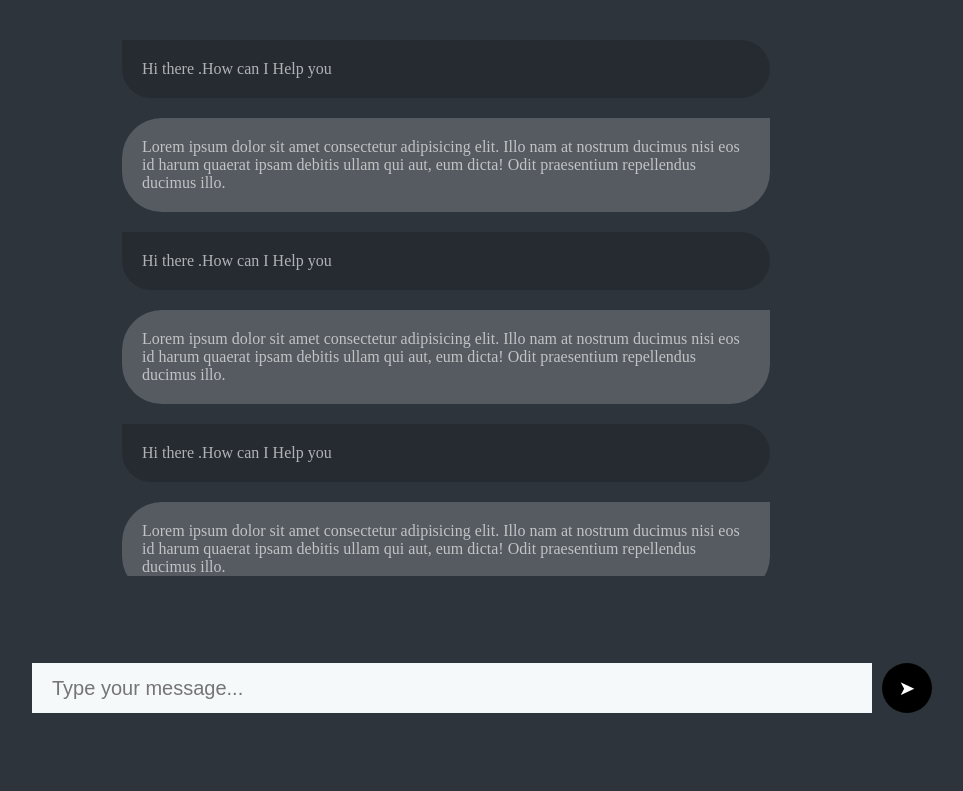
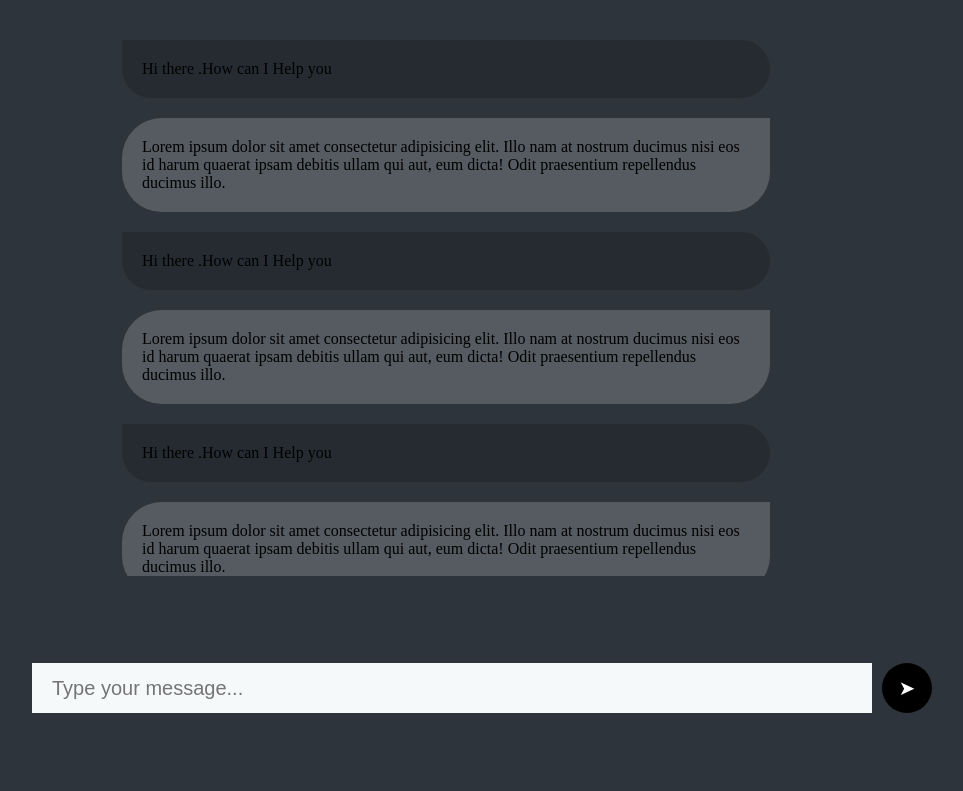
Before and after one commit to ThanmaiPuppala/AI, a plain HTML site: page index.html in a window 1280 px wide. Shown: the whole page, without its empty margins (158-1121 px from the left). Drawn offline with Linux system fonts and the light colour scheme.

Commit message:
Your commit third

```diff
--- a/style.css
+++ b/style.css
@@ -37,7 +37,7 @@ body{
     width: 90%;
     padding: 20px;
     background-color: rgba(255, 255, 255, 0.192);
-    color: rgba(255,255,255,0.639);
+    color: black;
     border-radius: 40px 0px 40px 40px;
 
 }
@@ -45,7 +45,7 @@ body{
     width: 90%;
     padding: 20px;
     background-color: rgba(0, 0, 0, 0.156);
-    color: rgba(255,255,255,0.639);
+    color:black;
     border-radius: 0px 40px 40px 40px;
 
 }
```
